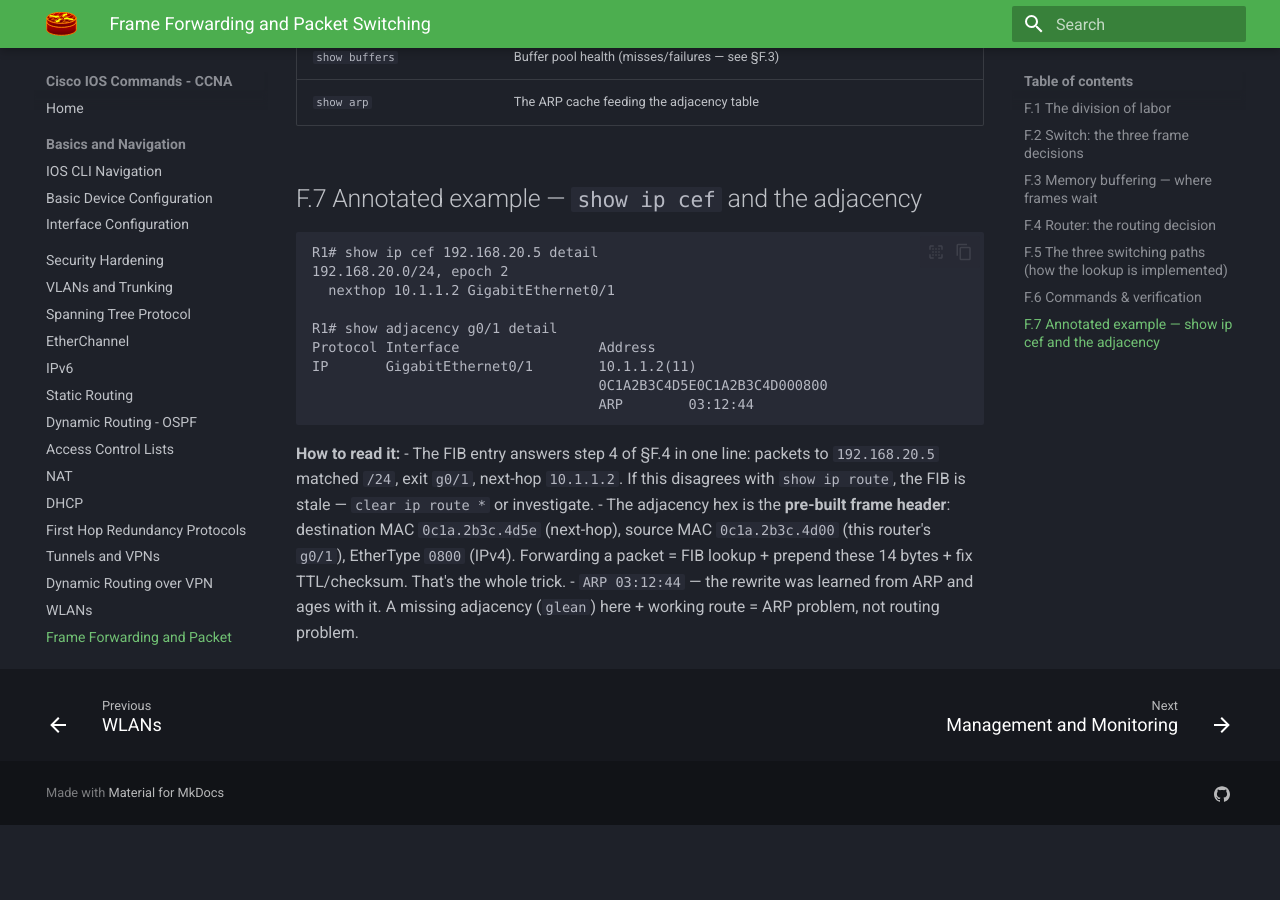
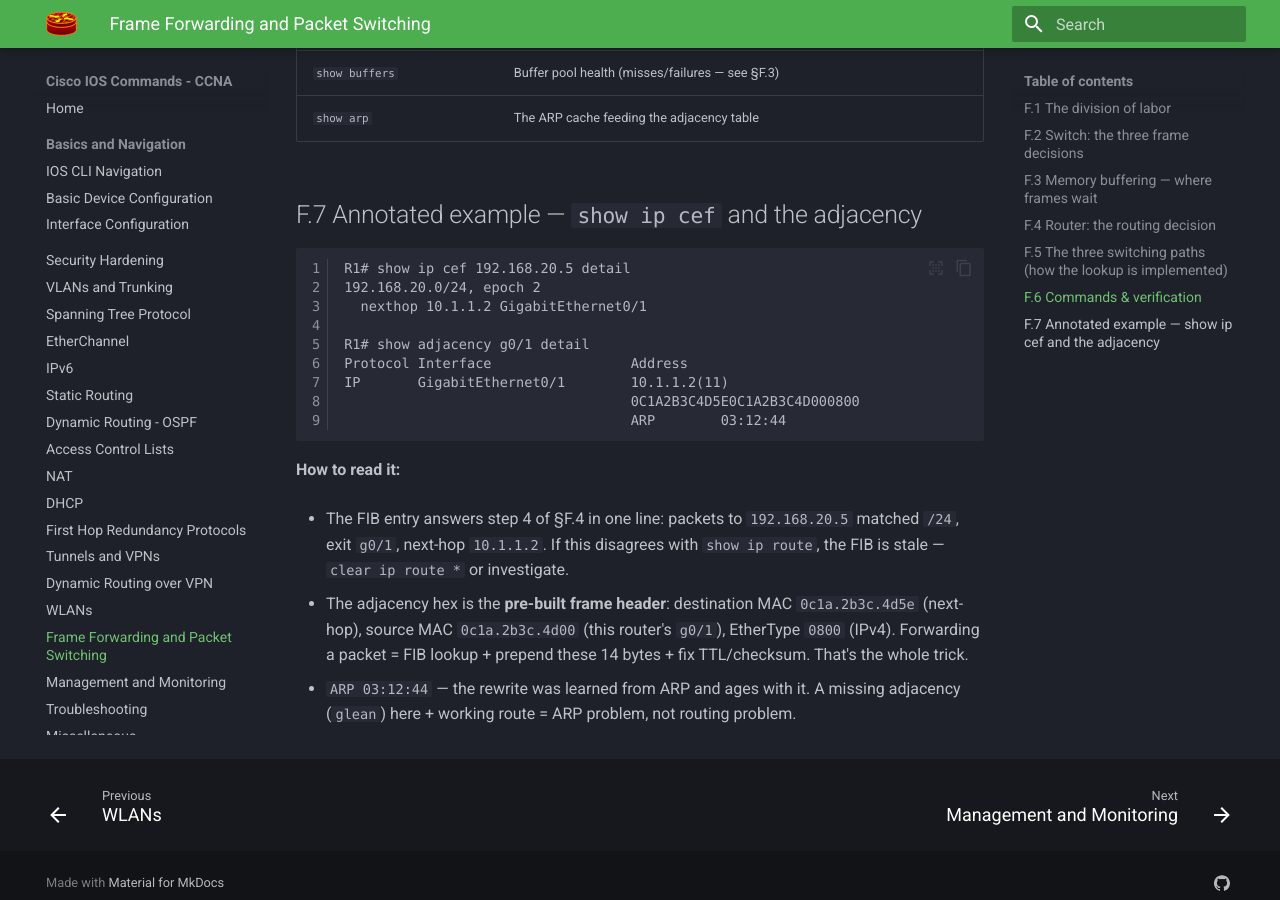
Before and after one commit to Edm0ndDantes/CCNA-IOS-Cheatsheet, an MkDocs documentation site: the page built from docs/forwarding.md, in a window 1280 px wide and 900 px high, scrolled down 5386 px. Built offline with MkDocs 1.6.1 and Material for MkDocs 9.7.7, drawn with Linux system fonts in a browser that asks for light colours; some web fonts are replaced; before the commit the page ends 6211 px from its top, so only the background shows below that.

Commit message:
minor mods

````diff
--- a/docs/forwarding.md
+++ b/docs/forwarding.md
@@ -55,6 +55,7 @@
 Two further details worth knowing:
 
 - **Ingress vs egress queueing:** frames can queue at the input (before the forwarding decision/fabric) and at the output (waiting for the wire). Output queues dominate in practice — congestion is almost always an *egress* phenomenon (the decision is fast; the transmit is the bottleneck). Pure ingress queueing suffers **head-of-line blocking**: a frame stuck waiting for a busy output port blocks frames behind it that are bound for idle ports — one reason shared-memory/pointer designs and virtual output queues won.
+
 - **When the buffer is full, frames drop** — this is a *tail drop*, and it's normal behavior under sustained oversubscription, not a fault. Buffers absorb **bursts**; they cannot fix a link that is simply too small (a bigger buffer there just adds delay — bufferbloat). Persistent drops are a capacity or QoS problem: QoS is precisely the toolset that decides *which* frames enter *which* queue and *what* drops first.
 
 Where you see all of this in IOS:
@@ -113,7 +114,7 @@
 
 ## F.7 Annotated example — `show ip cef` and the adjacency
 
-```
+```text linenums="1"
 R1# show ip cef 192.168.20.5 detail
 192.168.20.0/24, epoch 2
   nexthop 10.1.1.2 GigabitEthernet0/1
@@ -126,6 +127,9 @@
 ```
 
 **How to read it:**
+
 - The FIB entry answers step 4 of §F.4 in one line: packets to `192.168.20.5` matched `/24`, exit `g0/1`, next-hop `10.1.1.2`. If this disagrees with `show ip route`, the FIB is stale — `clear ip route *` or investigate.
+
 - The adjacency hex is the **pre-built frame header**: destination MAC `0c1a.2b3c.4d5e` (next-hop), source MAC `0c1a.2b3c.4d00` (this router's `g0/1`), EtherType `0800` (IPv4). Forwarding a packet = FIB lookup + prepend these 14 bytes + fix TTL/checksum. That's the whole trick.
+
 - `ARP 03:12:44` — the rewrite was learned from ARP and ages with it. A missing adjacency (`glean`) here + working route = ARP problem, not routing problem.
````
